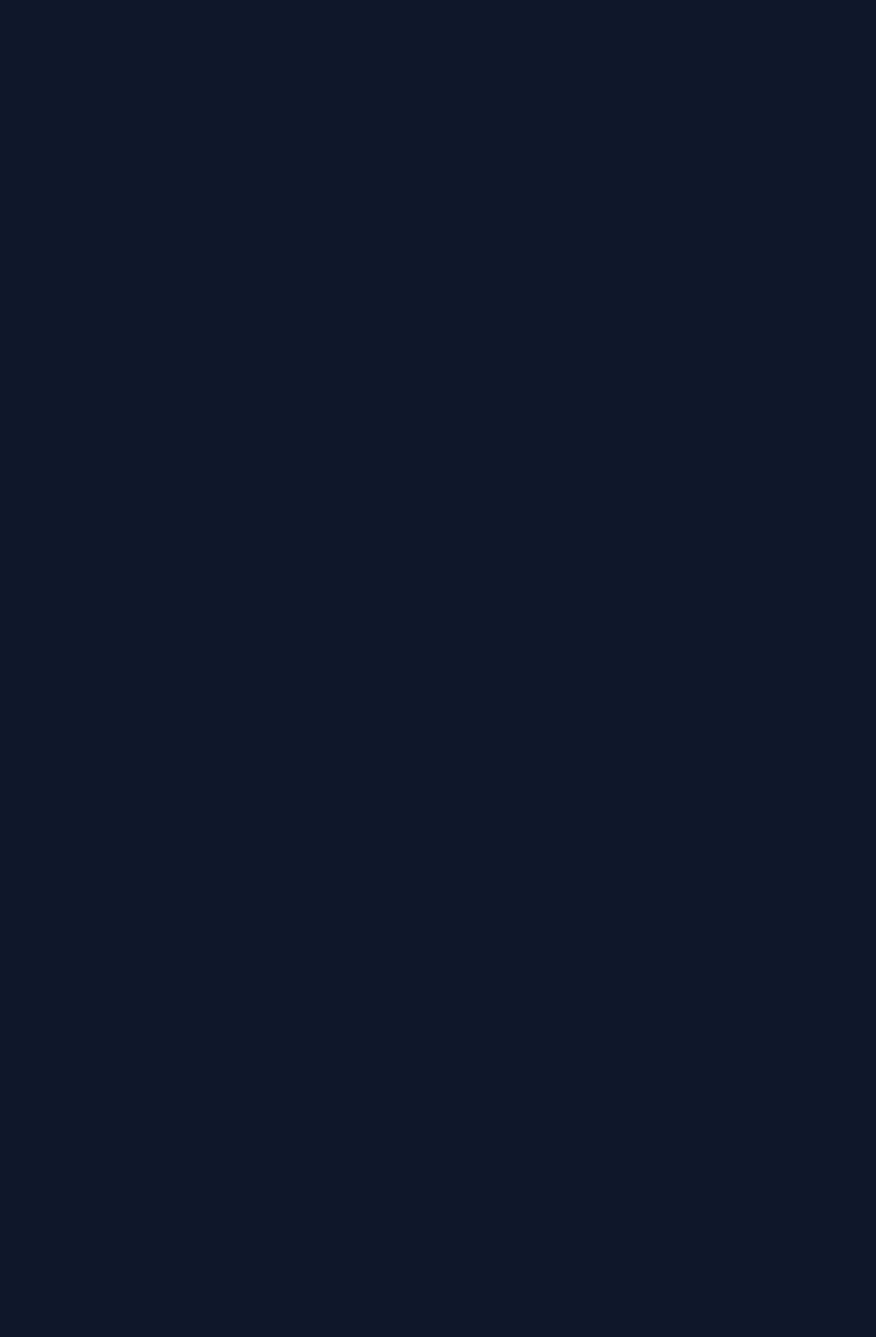
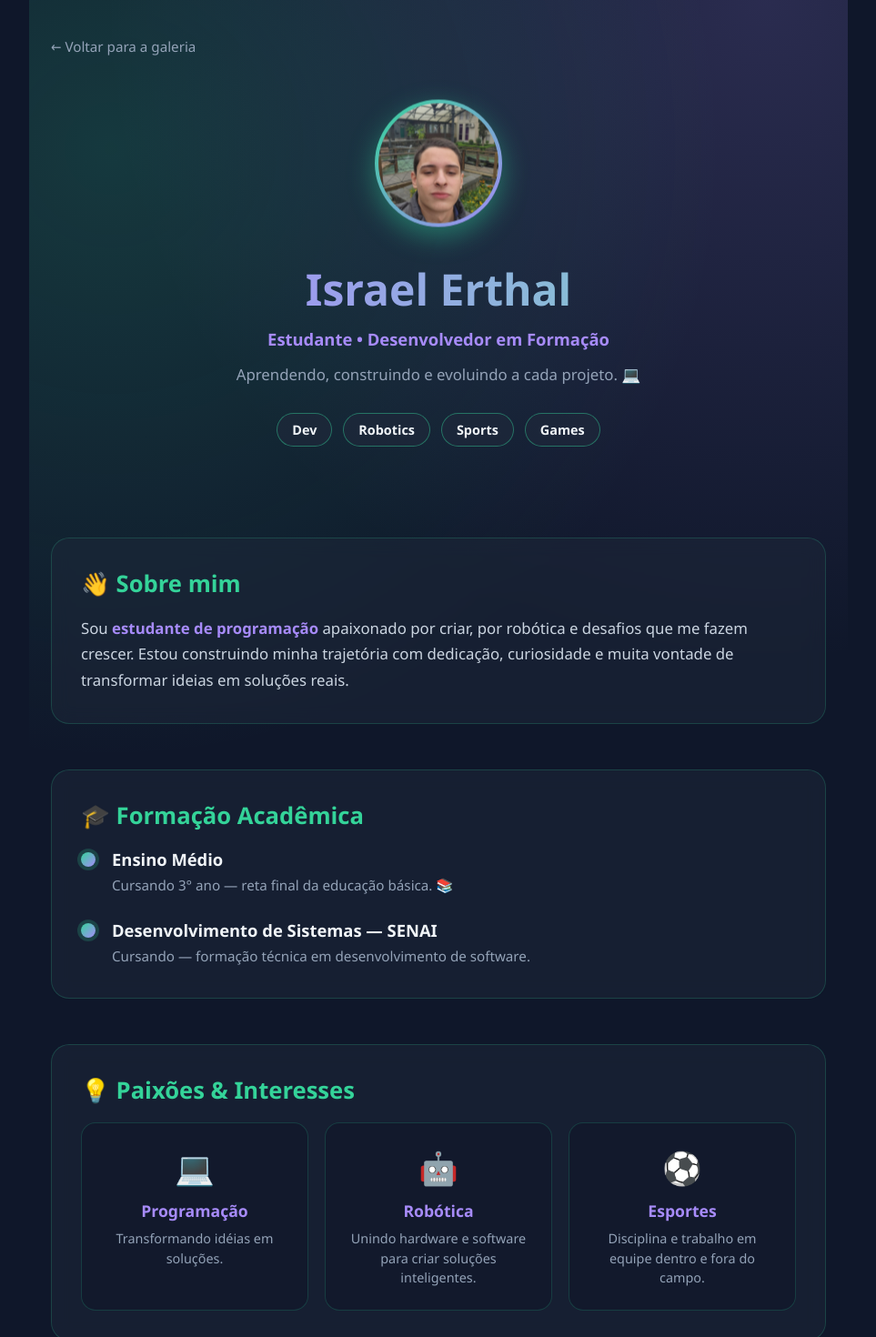
Before and after one commit to ProfHorizonteJunior/portifolio, a React (Create React App) app in the folder portifolio-landing-page/: page /israel in a window 1280 px wide. Before the commit this address had no page. Shown: the top 1470 px of the page at 91% size, without its empty margins (158-1121 px from the left). Before the commit the page ends 800 px from the top, so only its background shows below. Built offline with nearby package versions, Linux system fonts and the light colour scheme.

Commit message:
feat: Cria a page do Israel na rota /israel

```diff
--- a/portifolio-landing-page/src/App.js
+++ b/portifolio-landing-page/src/App.js
@@ -2,6 +2,7 @@ import { Routes, Route, BrowserRouter } from "react-router-dom";
 import Home from "./pages/Home";
 import Horizonte from "./pages/Horizonte";
 import "./App.css";
+import Israel from "./pages/Israel";
 
 // ============================================================
 // 👇 ALUNOS: importem o componente de vocês aqui (1 linha cada)
@@ -17,6 +18,7 @@ export default function App() {
       {/* Página inicial - NÃO MEXER */}
       <Route path="/" element={<Home />} />
       <Route path="/horizonte" element={<Horizonte/>}/>
+      <Route path="/israel" element={<Israel/>}/>
 
       {/* ======================================================== */}
       {/* 👇 ALUNOS: adicionem a rota de vocês aqui (1 linha cada)  */}
--- a/portifolio-landing-page/src/pages/Home.js
+++ b/portifolio-landing-page/src/pages/Home.js
@@ -1,6 +1,7 @@
 import { Link } from "react-router-dom";
 import "./Home.css";
 import fotoHorizonte from "../assets/horizonte.jpeg";
+import fotoIsrael from "../assets/israel.jpg";
 
 // ============================================================
 // 👨‍🏫 PROFESSOR: adicione aqui os nomes dos estudantes da turma
@@ -12,6 +13,7 @@ const alunos = [
   { nome: "Maria", rota: "/maria" },
   { nome: "Pedro", rota: "/pedro" },
   { nome: "Ana", rota: "/ana" },
+  { nome: "Israel", rota: "/israel", foto: fotoIsrael}
   // adicione mais alunos seguindo o mesmo padrão...
 ];
 
--- /dev/null
+++ b/portifolio-landing-page/src/pages/Israel.css
@@ -0,0 +1,256 @@
+/* ===== BASE ===== */
+.israel-perfil {
+  position: relative;
+  min-height: 100vh;
+  max-width: 900px;
+  margin: 0 auto;
+  padding: 40px 24px 80px;
+  color: #f1f5f9;
+  background:
+    radial-gradient(circle at 10% 10%, rgba(52, 211, 153, 0.18), transparent 40%),
+    radial-gradient(circle at 90% 0%,  rgba(167, 139, 250, 0.18), transparent 40%);
+}
+
+/* ===== BOTÃO VOLTAR ===== */
+.israel-voltar {
+  display: inline-block;
+  color: #94a3b8;
+  text-decoration: none;
+  font-size: 0.95rem;
+  margin-bottom: 30px;
+  transition: color 0.25s ease, transform 0.25s ease;
+}
+
+.israel-voltar:hover {
+  color: #34d399;
+  transform: translateX(-4px);
+}
+
+/* ===== HERO ===== */
+.israel-hero {
+  text-align: center;
+  padding: 30px 0 50px;
+  animation: israelFadeInDown 0.8s ease both;
+}
+
+.israel-avatar {
+  display: flex;
+  align-items: center;
+  justify-content: center;
+  width: 140px;
+  height: 140px;
+  margin: 0 auto 24px;
+  border-radius: 50%;
+  overflow: hidden;
+  background: linear-gradient(135deg, #34d399, #a78bfa);
+  padding: 4px;
+  box-shadow: 0 10px 30px rgba(52, 211, 153, 0.45);
+  animation: israelFloat 4s ease-in-out infinite;
+}
+
+.israel-avatar img {
+  width: 100%;
+  height: 100%;
+  object-fit: cover;
+  border-radius: 50%;
+  display: block;
+}
+
+.israel-avatar-inicial {
+  width: 100%;
+  height: 100%;
+  border-radius: 50%;
+  background: linear-gradient(135deg, #065f46, #4c1d95);
+  display: flex;
+  align-items: center;
+  justify-content: center;
+  font-size: 3rem;
+  font-weight: 800;
+  color: #ecfdf5;
+}
+
+.israel-hero h1 {
+  font-size: clamp(2rem, 5vw, 3rem);
+  font-weight: 800;
+  margin-bottom: 10px;
+  background: linear-gradient(90deg, #34d399, #a78bfa, #6ee7b7);
+  background-size: 200% auto;
+  -webkit-background-clip: text;
+  background-clip: text;
+  -webkit-text-fill-color: transparent;
+  animation: israelShine 4s linear infinite;
+}
+
+.israel-cargo {
+  font-size: 1.15rem;
+  color: #a78bfa;
+  font-weight: 600;
+  margin-bottom: 14px;
+}
+
+.israel-tagline {
+  color: #94a3b8;
+  font-size: 1.05rem;
+  max-width: 480px;
+  margin: 0 auto 28px;
+  line-height: 1.6;
+}
+
+/* ===== BADGES ===== */
+.israel-badges {
+  display: flex;
+  flex-wrap: wrap;
+  justify-content: center;
+  gap: 12px;
+}
+
+.israel-badge {
+  background: rgba(30, 41, 59, 0.7);
+  border: 1px solid rgba(52, 211, 153, 0.45);
+  padding: 8px 16px;
+  border-radius: 999px;
+  font-size: 0.9rem;
+  font-weight: 600;
+  transition: transform 0.25s ease, background 0.25s ease;
+}
+
+.israel-badge:hover {
+  transform: translateY(-3px);
+  background: rgba(52, 211, 153, 0.2);
+}
+
+/* ===== SEÇÕES ===== */
+.israel-secao {
+  margin-top: 50px;
+  background: rgba(30, 41, 59, 0.5);
+  backdrop-filter: blur(10px);
+  border: 1px solid rgba(52, 211, 153, 0.2);
+  border-radius: 20px;
+  padding: 32px;
+  animation: israelFadeInUp 0.6s ease both;
+}
+
+.israel-secao h2 {
+  font-size: 1.6rem;
+  margin-bottom: 18px;
+  color: #34d399;
+}
+
+.israel-secao p {
+  color: #cbd5e1;
+  line-height: 1.7;
+  font-size: 1.05rem;
+}
+
+.israel-secao strong {
+  color: #a78bfa;
+}
+
+/* ===== TIMELINE ===== */
+.israel-timeline {
+  display: flex;
+  flex-direction: column;
+  gap: 24px;
+}
+
+.israel-item {
+  display: flex;
+  gap: 18px;
+  align-items: flex-start;
+}
+
+.israel-ponto {
+  flex-shrink: 0;
+  width: 16px;
+  height: 16px;
+  margin-top: 5px;
+  border-radius: 50%;
+  background: linear-gradient(135deg, #34d399, #a78bfa);
+  box-shadow: 0 0 0 4px rgba(52, 211, 153, 0.2);
+}
+
+.israel-item h3 {
+  font-size: 1.15rem;
+  margin-bottom: 4px;
+  color: #f1f5f9;
+}
+
+.israel-item p {
+  color: #94a3b8;
+  font-size: 0.95rem;
+}
+
+/* ===== CARDS DE INTERESSE ===== */
+.israel-cards-interesse {
+  display: grid;
+  grid-template-columns: repeat(auto-fit, minmax(180px, 1fr));
+  gap: 18px;
+}
+
+.israel-interesse {
+  background: rgba(15, 23, 42, 0.6);
+  border: 1px solid rgba(52, 211, 153, 0.2);
+  border-radius: 16px;
+  padding: 24px 18px;
+  text-align: center;
+  transition: transform 0.3s ease, border-color 0.3s ease, box-shadow 0.3s ease;
+}
+
+.israel-interesse:hover {
+  transform: translateY(-6px);
+  border-color: rgba(52, 211, 153, 0.55);
+  box-shadow: 0 15px 30px rgba(52, 211, 153, 0.2);
+}
+
+.israel-interesse span {
+  font-size: 2.2rem;
+  display: block;
+  margin-bottom: 12px;
+}
+
+.israel-interesse h3 {
+  font-size: 1.1rem;
+  margin-bottom: 8px;
+  color: #a78bfa;
+}
+
+.israel-interesse p {
+  color: #94a3b8;
+  font-size: 0.9rem;
+  line-height: 1.5;
+}
+
+/* ===== RODAPÉ ===== */
+.israel-footer {
+  margin-top: 60px;
+  text-align: center;
+  color: #64748b;
+  font-size: 0.9rem;
+}
+
+/* ===== ANIMAÇÕES ===== */
+@keyframes israelShine {
+  to { background-position: 200% center; }
+}
+
+@keyframes israelFloat {
+  0%, 100% { transform: translateY(0); }
+  50%       { transform: translateY(-12px); }
+}
+
+@keyframes israelFadeInDown {
+  from { opacity: 0; transform: translateY(-30px); }
+  to   { opacity: 1; transform: translateY(0); }
+}
+
+@keyframes israelFadeInUp {
+  from { opacity: 0; transform: translateY(30px); }
+  to   { opacity: 1; transform: translateY(0); }
+}
+
+/* ===== RESPONSIVO ===== */
+@media (max-width: 600px) {
+  .israel-secao  { padding: 24px 18px; }
+  .israel-avatar { width: 90px; height: 90px; }
+  .israel-avatar-inicial { font-size: 2.2rem; }
+}
--- /dev/null
+++ b/portifolio-landing-page/src/pages/Israel.js
@@ -0,0 +1,92 @@
+import { Link } from "react-router-dom";
+import "./Israel.css";
+import fotoIsrael from "../assets/israel.jpg"; // descomente quando tiver sua foto
+
+export default function Israel() {
+  return (
+    <div className="israel-perfil">
+      {/* Botão voltar */}
+      <Link to="/" className="israel-voltar">← Voltar para a galeria</Link>
+
+      {/* HERO */}
+      <header className="israel-hero">
+        <div className="israel-avatar">
+          {
+              <img src={fotoIsrael} alt="Foto de Israel" />
+          }
+        </div>
+        <h1>Israel Erthal</h1>
+        <p className="israel-cargo">Estudante • Desenvolvedor em Formação</p>
+        <p className="israel-tagline">
+          Aprendendo, construindo e evoluindo a cada projeto. 💻
+        </p>
+
+        <div className="israel-badges">
+          <span className="israel-badge">Dev</span>
+          <span className="israel-badge">Robotics</span>
+          <span className="israel-badge">Sports</span>
+          <span className="israel-badge">Games</span>
+        </div>
+      </header>
+
+      {/* SOBRE MIM */}
+      <section className="israel-secao">
+        <h2>👋 Sobre mim</h2>
+        <p>
+          Sou <strong>estudante de programação</strong> apaixonado por criar,
+          por robótica e desafios que me fazem crescer. Estou construindo minha
+          trajetória com dedicação, curiosidade e muita vontade de transformar
+          ideias em soluções reais.
+        </p>
+      </section>
+
+      {/* FORMAÇÃO */}
+      <section className="israel-secao">
+        <h2>🎓 Formação Acadêmica</h2>
+        <div className="israel-timeline">
+          <div className="israel-item">
+            <span className="israel-ponto" />
+            <div>
+              <h3>Ensino Médio</h3>
+              <p>Cursando 3° ano — reta final da educação básica. 📚</p>
+            </div>
+          </div>
+          <div className="israel-item">
+            <span className="israel-ponto" />
+            <div>
+              <h3>Desenvolvimento de Sistemas — SENAI</h3>
+              <p>Cursando — formação técnica em desenvolvimento de software.</p>
+            </div>
+          </div>
+        </div>
+      </section>
+
+      {/* INTERESSES */}
+      <section className="israel-secao">
+        <h2>💡 Paixões & Interesses</h2>
+        <div className="israel-cards-interesse">
+          <div className="israel-interesse">
+            <span>💻</span>
+            <h3>Programação</h3>
+            <p>Transformando idéias em soluções.</p>
+          </div>
+          <div className="israel-interesse">
+            <span>🤖</span>
+            <h3>Robótica</h3>
+            <p>Unindo hardware e software para criar soluções inteligentes.</p>
+          </div>
+          <div className="israel-interesse">
+            <span>⚽</span>
+            <h3>Esportes</h3>
+            <p>Disciplina e trabalho em equipe dentro e fora do campo.</p>
+          </div>
+        </div>
+      </section>
+
+      {/* RODAPÉ */}
+      <footer className="israel-footer">
+        <p>Feito com 💚 por Israel</p>
+      </footer>
+    </div>
+  );
+}
```
Also changed, not shown: portifolio-landing-page/src/assets/israel.jpg (added), 1 other file (tests, documents, lock files or other folders).
